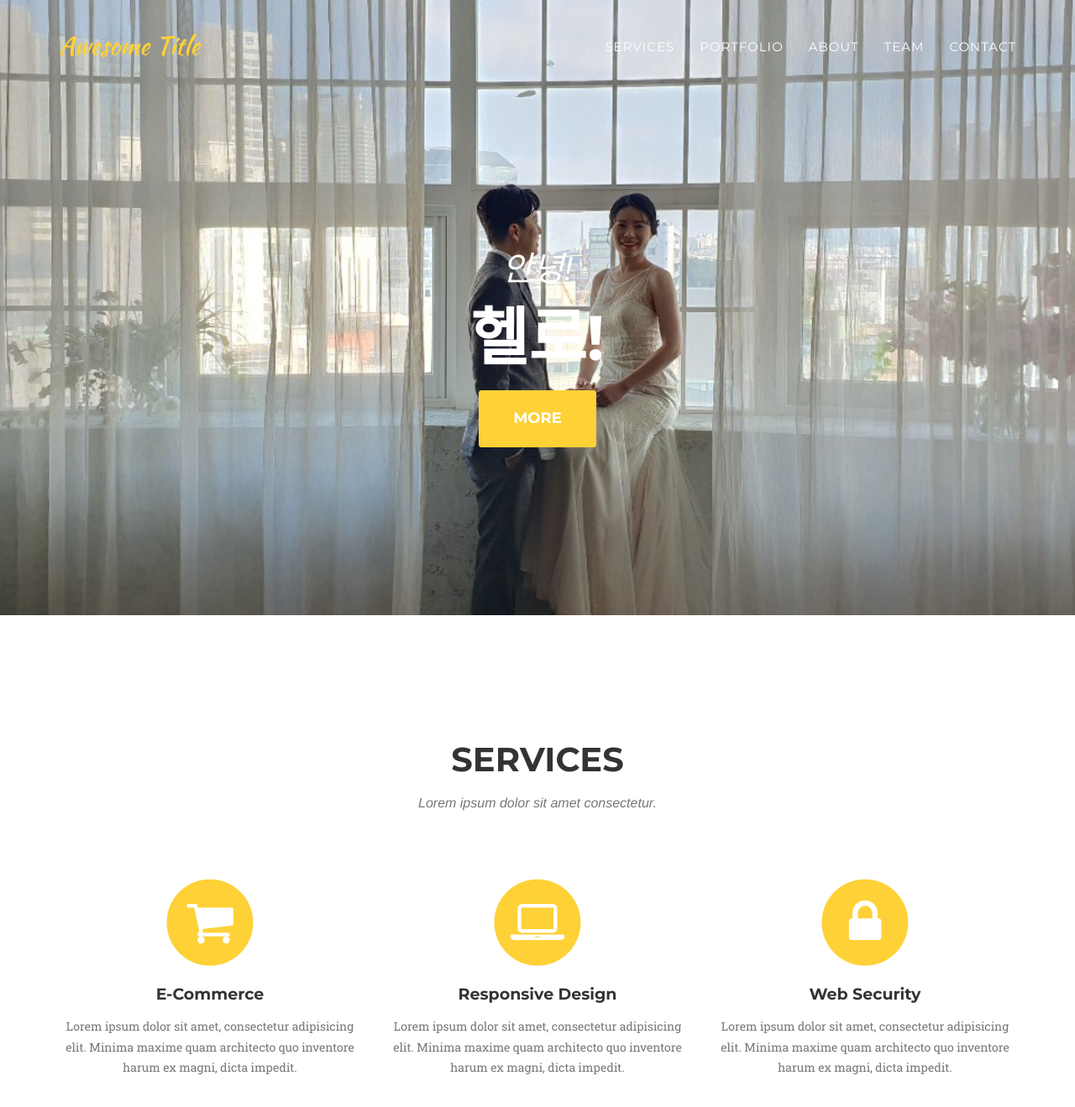
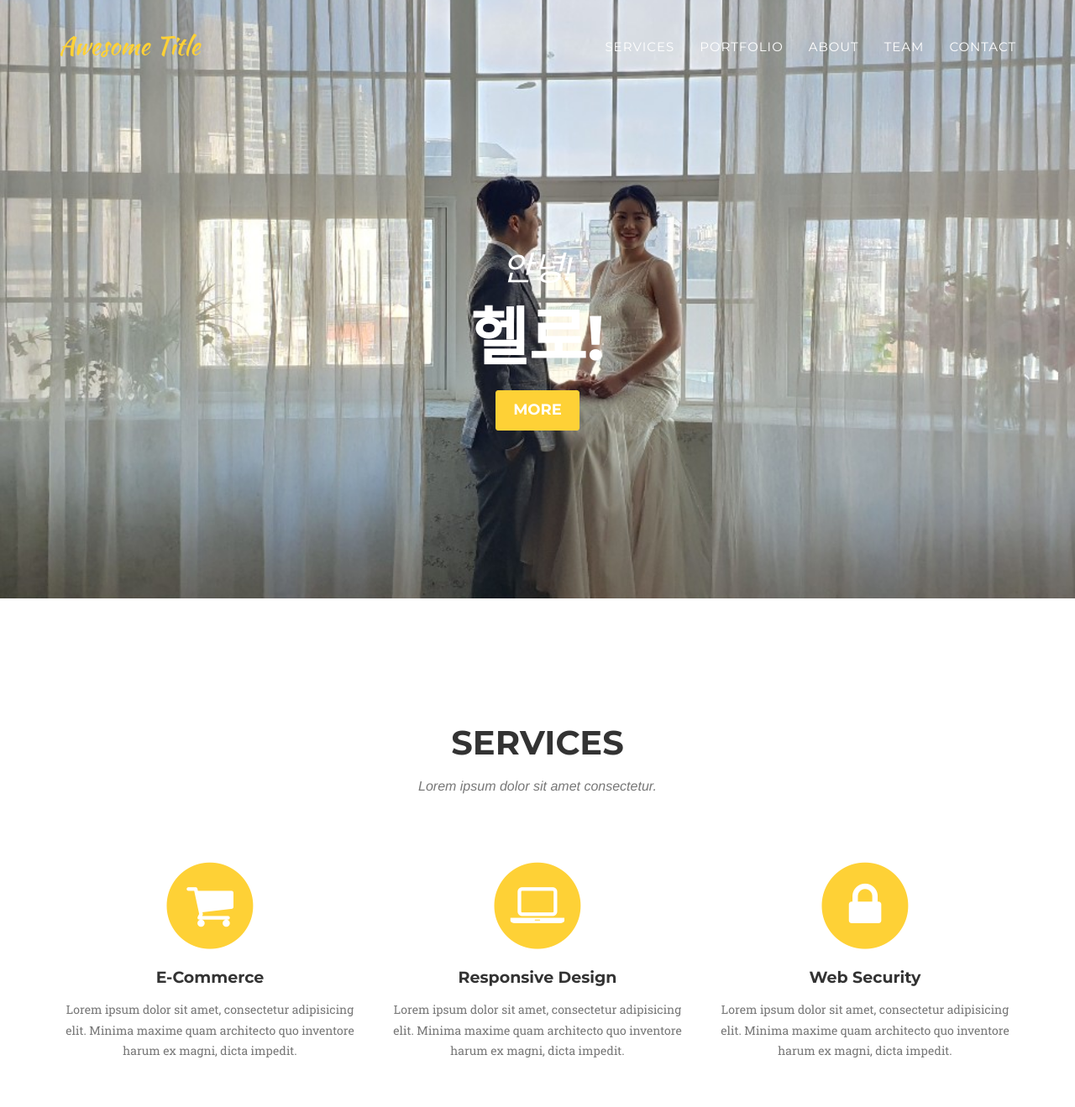
Before and after one commit to gusehdqo/LoveStory_Mysister, a Jekyll site: the page built from index.html, in a window 1280 px wide and 1400 px high. Shown: the top 1319 px of the window at 84% size. Built offline with Jekyll 4.4.1, drawn with Linux system fonts in a browser that asks for light colours; some web fonts are replaced.

Commit message:
Update agency.css

```diff
--- a/_includes/css/agency.css
+++ b/_includes/css/agency.css
@@ -118,8 +118,9 @@
     background-color: #fff;
 }
 
+/* main button */
 .btn-xl {
-    padding: 20px 40px;
+    padding: 10px 20px;
     border-color: #{{ site.data.template.color.primary }};
     border-radius: 3px;
     text-transform: uppercase;
@@ -172,7 +173,8 @@
 
 .navbar-default {
     border-color: transparent;
-    background-color: #222;
+/*      */
+    background-color: #000	;
 }
 
 .navbar-default .navbar-brand {
```
